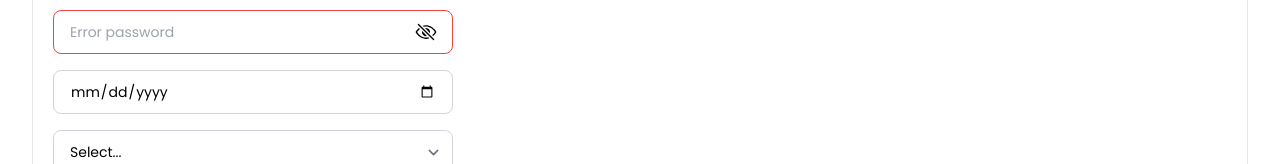
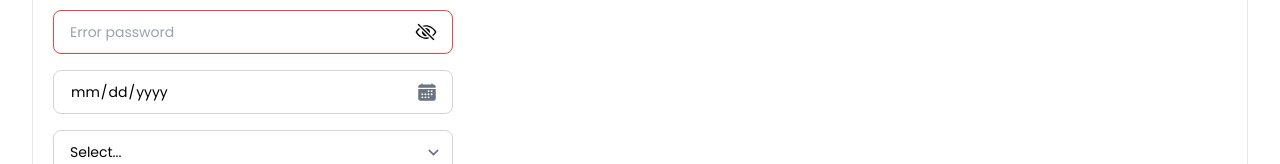
Before and after one commit to pandemuliada/nextjs-starter, a Next.js app: page / in a window 1280 px wide. Shown: the part 593-757 px from the top of the page. Built offline with nearby package versions, Linux system fonts and the light colour scheme.

Commit message:
add calendar icon on date picker

```diff
--- a/components/ui/form/DatePicker/index.js
+++ b/components/ui/form/DatePicker/index.js
@@ -2,9 +2,7 @@ import { forwardRef, useMemo } from "react";
 import Popup from "@/components/ui/Popup";
 import Calendar from "./Calendar";
 import classNames from "classnames";
-
-const defaultClassName =
-  "h-[44px] w-full border border-carrara rounded-xl outline-none px-4 text-[13px] text-cod-gray placeholder:text-bombay disabled:bg-white";
+import { IoCalendar } from "react-icons/io5";
 
 const DatePicker = (props) => {
   const {
@@ -20,22 +18,8 @@ const DatePicker = (props) => {
     defaultValue = "",
   } = props;
 
-  const formattedErrorClassName = useMemo(() => {
-    if (error) {
-      if (errorClassName) {
-        return errorClassName;
-      }
-
-      if (!errorClassName) {
-        return "border border-red-500";
-      }
-    }
-
-    return "";
-  }, [error, errorClassName]);
-
   const style = classNames(
-    "h-[44px] w-full border border-gray-300 rounded-lg outline-none px-4 text-sm hover:border-primary focus:border-primary remove-date-icon",
+    "h-[44px] bg-white text-left w-full border border-gray-300 rounded-lg outline-none px-4 text-sm hover:border-primary focus:border-primary input-date remove-date-icon",
     {
       "border border-red-500 hover:border-red-500 focus:border-red-500": error,
     },
@@ -46,6 +30,7 @@ const DatePicker = (props) => {
     <div className="w-full">
       <Popup
         trigger={
+          <div className="relative">
             <input
               type="date"
               name={name}
@@ -56,6 +41,10 @@ const DatePicker = (props) => {
               className={style}
               onClick={(e) => e.preventDefault()} // Prevent opening the default date picker on safari
             />
+            <div className="cursor-pointer w-[20px] text-gray-500 absolute right-4 top-1/2 -translate-y-1/2">
+              <IoCalendar size="100%" />
+            </div>
+          </div>
         }
       >
         <div className="w-[300px] bg-white p-5 rounded-lg popup-shadow">
--- a/styles/globals.css
+++ b/styles/globals.css
@@ -19,8 +19,8 @@
 }
 
 /* Remove calendar icon for date input on right side  */
-.remove-date-icone::-webkit-inner-spin-button,
-.remove-date-icone::-webkit-calendar-picker-indicator {
+.remove-date-icon::-webkit-inner-spin-button,
+.remove-date-icon::-webkit-calendar-picker-indicator {
   display: none;
   -webkit-appearance: none;
 }
```
Lines whose indentation alone changed are shown as unchanged.
